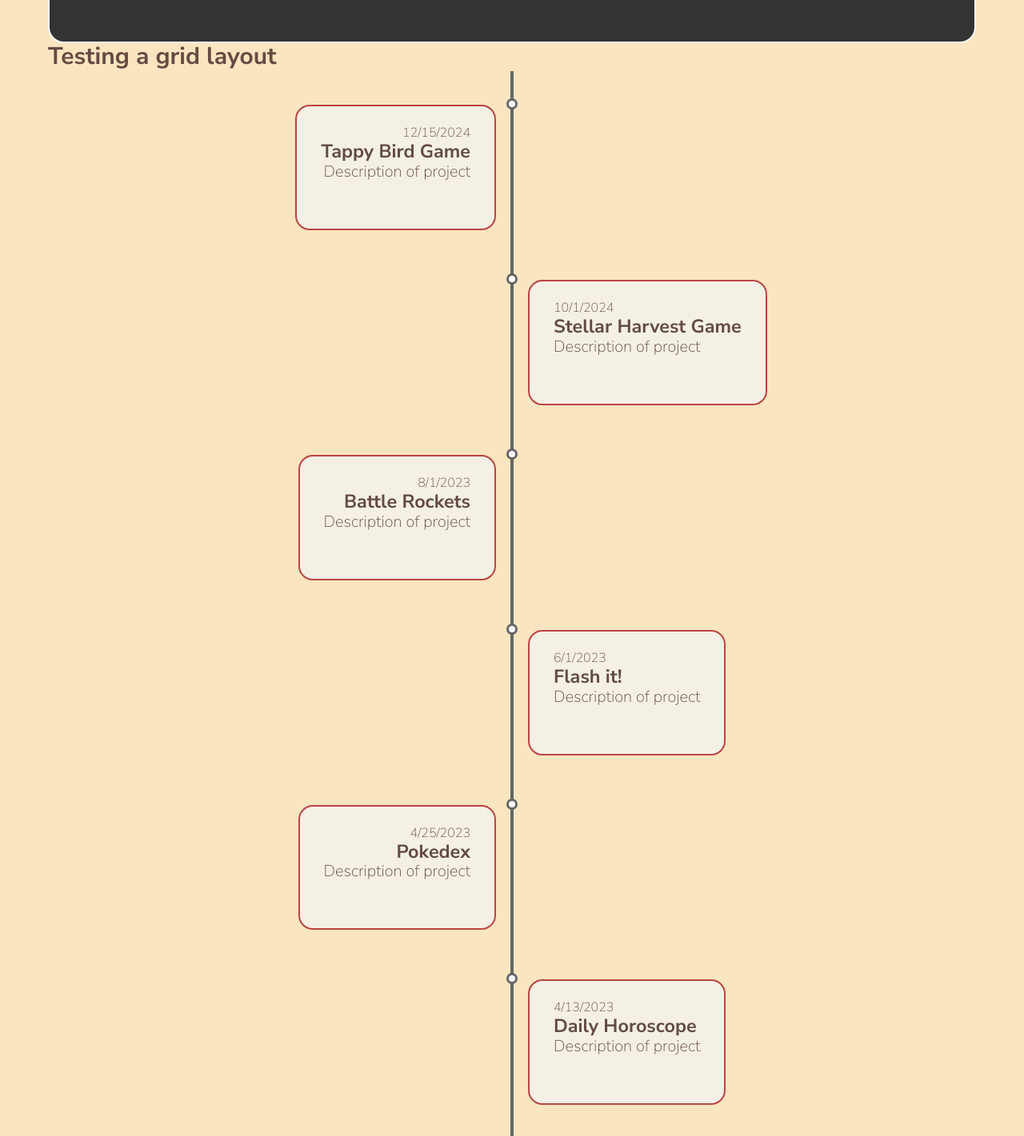
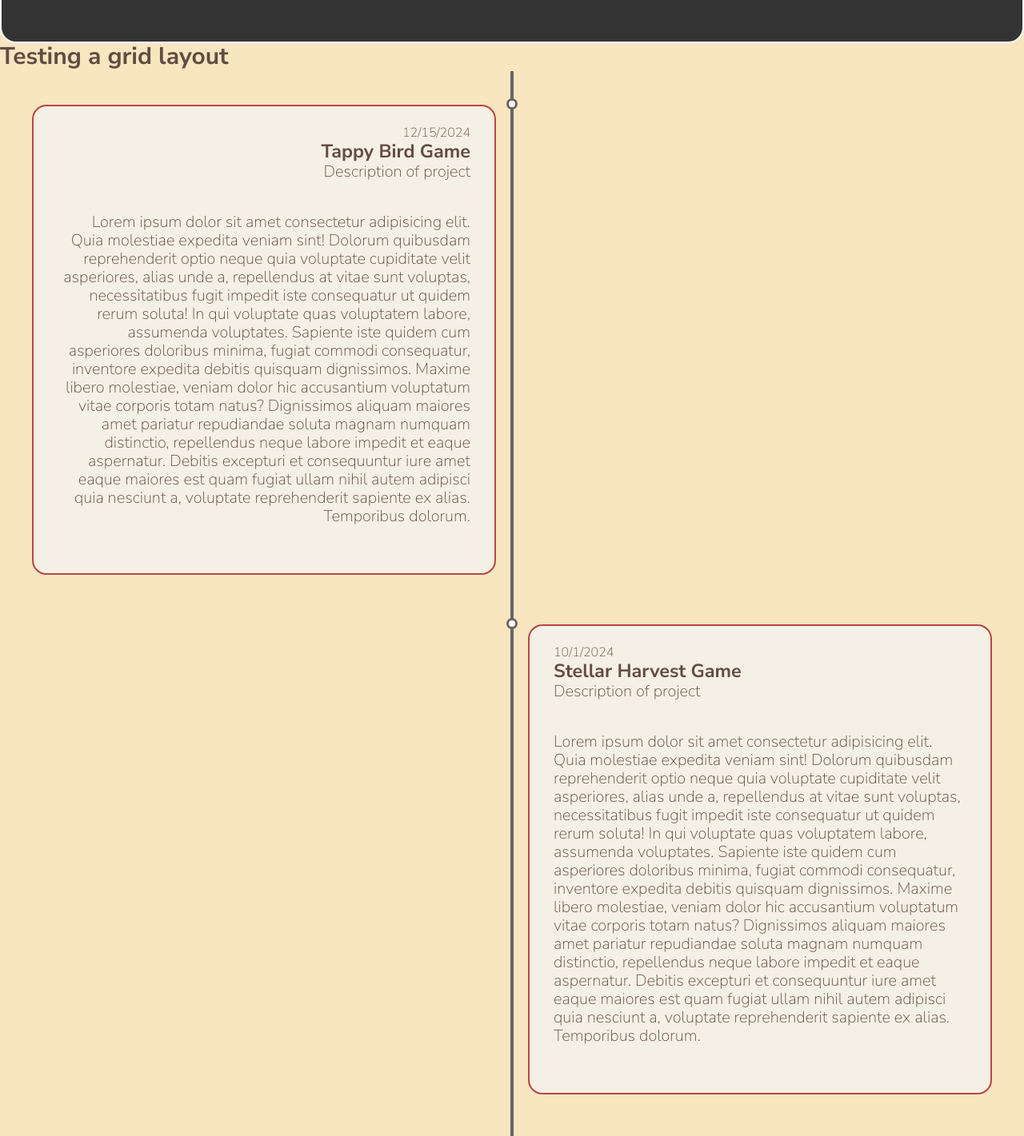
Before and after one commit to deanglane/portfolio-v2, a React (Vite) app: page /projects in a window 1280 px wide. Shown: the part 500-1921 px from the top of the page at 80% size. Built offline with nearby package versions, Linux system fonts and the light colour scheme; a web font is replaced by a local one.

Commit message:
adjusted projects timeline

```diff
--- a/src/routes/Projects.jsx
+++ b/src/routes/Projects.jsx
@@ -10,7 +10,7 @@ function Projects() {
     .filter((p) => p.status.toLowerCase() === "active")
     .sort((a, b) => b.date.localeCompare(a.date)); // newest first
   return (
-    <section className={"wrapper"}>
+    <section>
       <div>
         <h2>Projects</h2>
         <quote>
@@ -63,6 +63,25 @@ function Projects() {
                       </small>
                       <h3>{project.desc}</h3>
                       <p>Description of project</p>
+                      <p>
+                        Lorem ipsum dolor sit amet consectetur adipisicing elit.
+                        Quia molestiae expedita veniam sint! Dolorum quibusdam
+                        reprehenderit optio neque quia voluptate cupiditate
+                        velit asperiores, alias unde a, repellendus at vitae
+                        sunt voluptas, necessitatibus fugit impedit iste
+                        consequatur ut quidem rerum soluta! In qui voluptate
+                        quas voluptatem labore, assumenda voluptates. Sapiente
+                        iste quidem cum asperiores doloribus minima, fugiat
+                        commodi consequatur, inventore expedita debitis quisquam
+                        dignissimos. Maxime libero molestiae, veniam dolor hic
+                        accusantium voluptatum vitae corporis totam natus?
+                        Dignissimos aliquam maiores amet pariatur repudiandae
+                        soluta magnam numquam distinctio, repellendus neque
+                        labore impedit et eaque aspernatur. Debitis excepturi et
+                        consequuntur iure amet eaque maiores est quam fugiat
+                        ullam nihil autem adipisci quia nesciunt a, voluptate
+                        reprehenderit sapiente ex alias. Temporibus dolorum.
+                      </p>
                     </div>
                   ) : (
                     <div /> // empty placeholder to keep grid structure
@@ -83,6 +102,25 @@ function Projects() {
                       </small>
                       <h3>{project.desc}</h3>
                       <p>Description of project</p>
+                      <p>
+                        Lorem ipsum dolor sit amet consectetur adipisicing elit.
+                        Quia molestiae expedita veniam sint! Dolorum quibusdam
+                        reprehenderit optio neque quia voluptate cupiditate
+                        velit asperiores, alias unde a, repellendus at vitae
+                        sunt voluptas, necessitatibus fugit impedit iste
+                        consequatur ut quidem rerum soluta! In qui voluptate
+                        quas voluptatem labore, assumenda voluptates. Sapiente
+                        iste quidem cum asperiores doloribus minima, fugiat
+                        commodi consequatur, inventore expedita debitis quisquam
+                        dignissimos. Maxime libero molestiae, veniam dolor hic
+                        accusantium voluptatum vitae corporis totam natus?
+                        Dignissimos aliquam maiores amet pariatur repudiandae
+                        soluta magnam numquam distinctio, repellendus neque
+                        labore impedit et eaque aspernatur. Debitis excepturi et
+                        consequuntur iure amet eaque maiores est quam fugiat
+                        ullam nihil autem adipisci quia nesciunt a, voluptate
+                        reprehenderit sapiente ex alias. Temporibus dolorum.
+                      </p>
                     </div>
                   )}
                 </li>
--- a/src/routes/Projects.module.css
+++ b/src/routes/Projects.module.css
@@ -79,7 +79,7 @@
   border: 2px solid #b44;
   padding: 1rem 1.5rem;
   background: #f5f0e5;
-  max-width: 460px;
+  max-width: 760px;
 }
 
 /* The card for left side */
```
